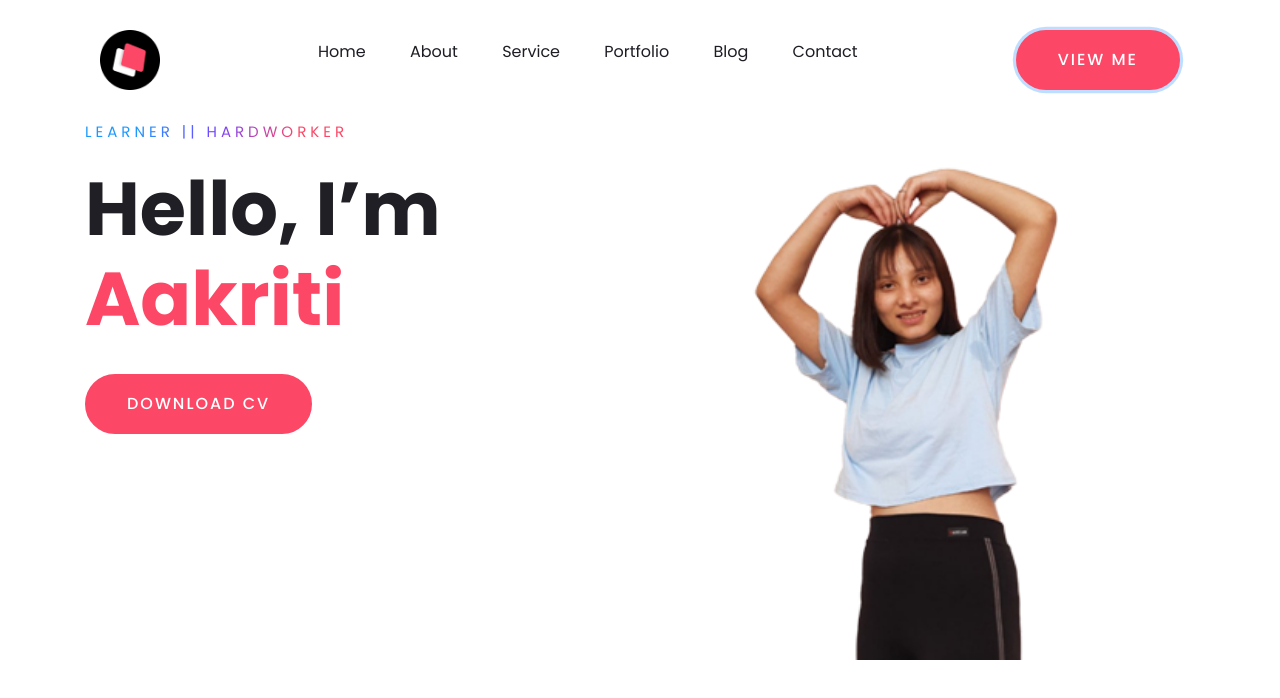
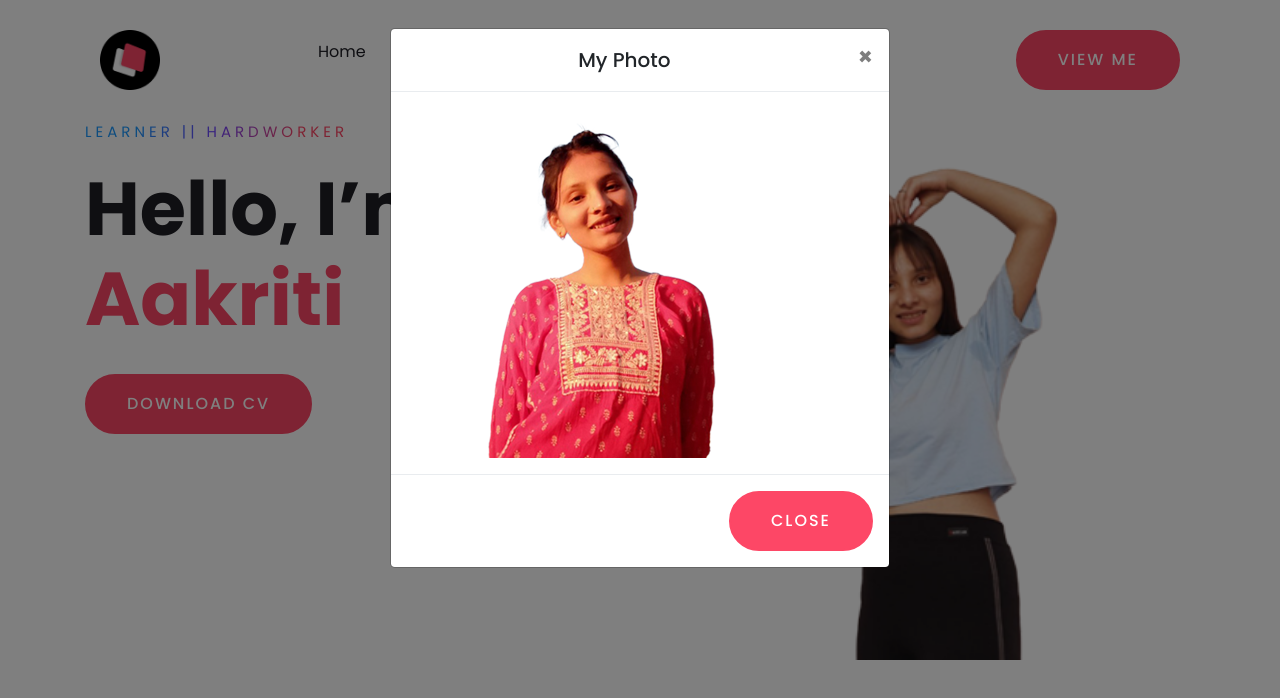
Before and after one commit to aaku-aakriti/portfolio-website, a plain HTML site: page index.html in a window 1280 px wide. Both pictures are taken after a click on the link "VIEW ME". Drawn offline with nearby package versions, Linux system fonts and the light colour scheme.

Commit message:
Update Features

```diff
--- a/index.html
+++ b/index.html
@@ -24,7 +24,7 @@
                 <li><a href="#">Blog</a></li>
                 <li><a href="#">Contact</a></li>
             </ul>
-            <a href="#" class="btn">View Me</a>
+            <a href="#" data-toggle="modal" data-target="#exampleModal" class="btn">View Me</a>
         </nav>
         <div class="container">
             <div class="row">
@@ -34,7 +34,7 @@
                         <span class="title">Learner || Hardworker</span>
                         <h1>Hello, I’m <span>Aakriti</span></h1>
                         <p></p>
-                        <a href="#" class="btn">Download CV</a>
+                        <a href="./file/CV.pdf" download class="btn">Download CV</a>
                     </div>
                 </div>
                 <div class="col">
@@ -79,6 +79,38 @@
 
     </div>
 
+<div class="modal fade" id="exampleModal" tabindex="-1"
+    role="dialog" aria-labelledby="exampleModalLabel"
+    aria-hidden="true">
+    <div class="modal-dialog" role="document">
+        <div class="modal-content">
+            <div class="modal-header">
+                <!-- w-100 class so that header
+            div covers 100% width of parent div -->
+                <h5 class="modal-title w-100 text-center"
+                    id="exampleModalLabel">
+                    My Photo
+                </h5>
+                <button type="button" class="close"
+                    data-dismiss="modal" aria-label="Close">
+                    <span aria-hidden="true">
+                        ×
+                    </span>
+                </button>
+            </div>
+            <!--Modal body with image-->
+            <div class="modal-body">
+                <img src="./img/bg-1.png" />
+            </div>
+            <div class="modal-footer">
+                <button type="button" class="btn btn-danger"
+                    data-dismiss="modal">
+                    Close
+                </button>
+            </div>
+        </div>
+    </div>
+</div>
     <!-- Optional JavaScript -->
     <!-- jQuery first, then Popper.js, then Bootstrap JS -->
     <script src="https://code.jquery.com/jquery-3.2.1.slim.min.js"
```
Also changed, not shown: 1 other file.
